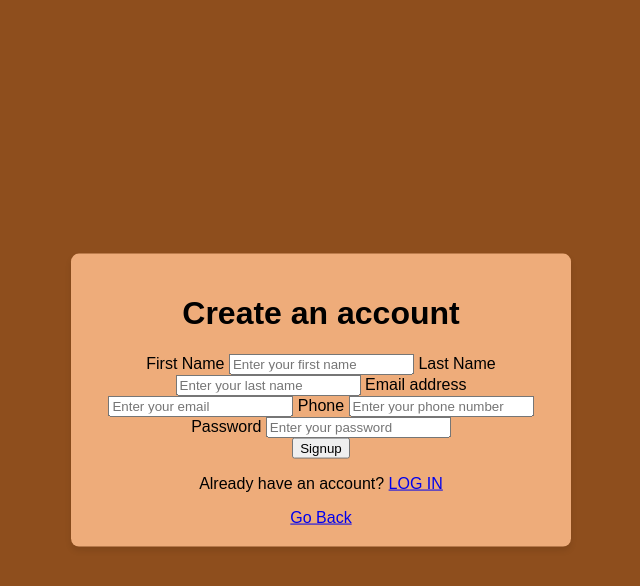
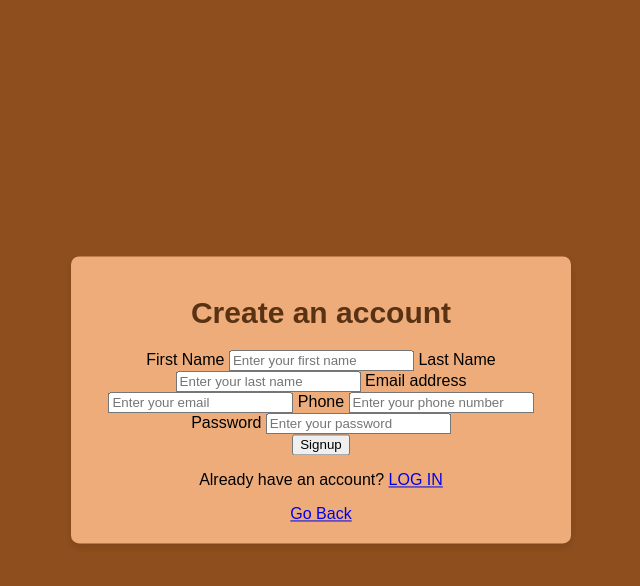
Before and after one commit to valzza/library, a PHP site: page /login.html in a window 1280 px wide. Shown: the top 586 px of the page, without its empty margins (319-959 px from the left). Run offline with PHP 8.4, Linux system fonts and the light colour scheme.

Commit message:
Update style.css
login forma

```diff
--- a/style.css
+++ b/style.css
@@ -288,7 +288,12 @@ textarea {
   left: 50%; /* Qendra horizontale */
   transform: translate(-50%, -50%); /* Lëvizje për të qendruar në qendër */
 }
-
+/* Titulli */
+.login-container h1 {
+  margin-bottom: 20px;
+  font-size: 30px;
+  color: #593213;
+}
 /* Footer */
 footer {
   background-color: #333;
```
